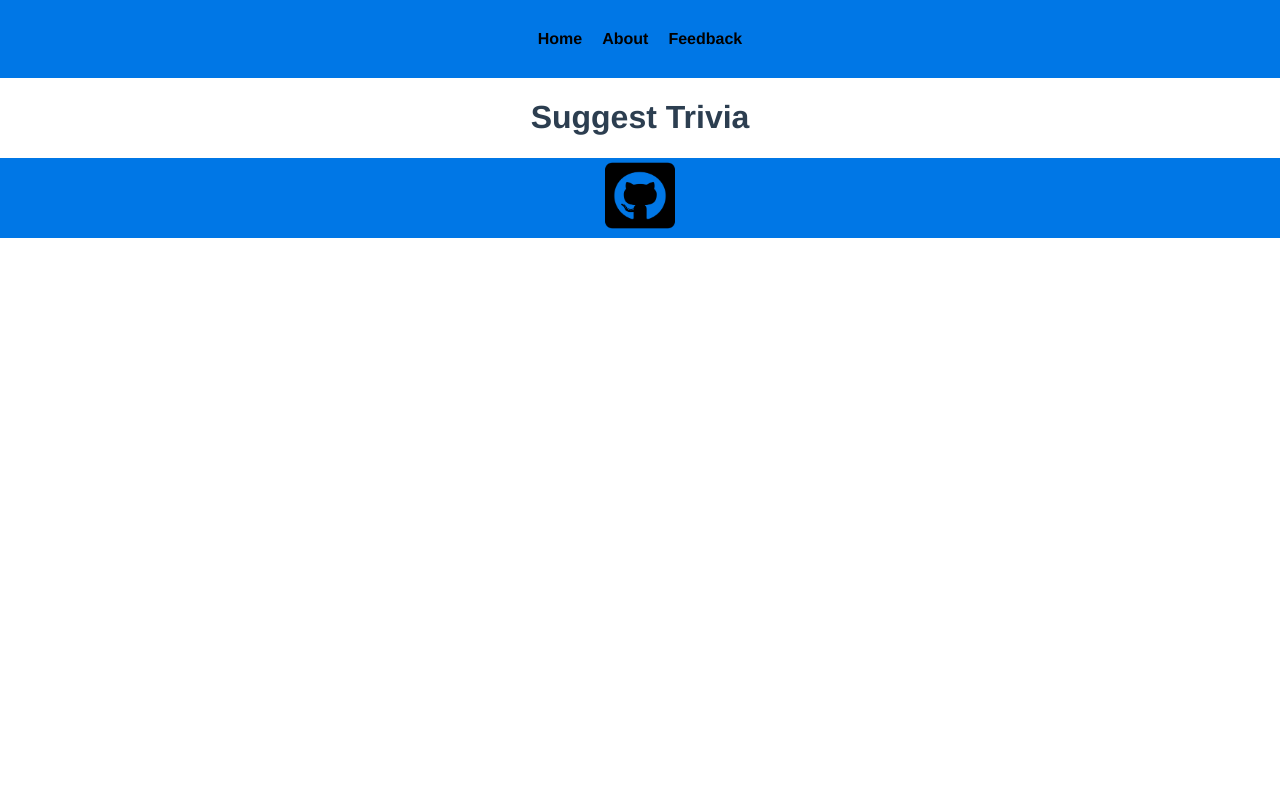
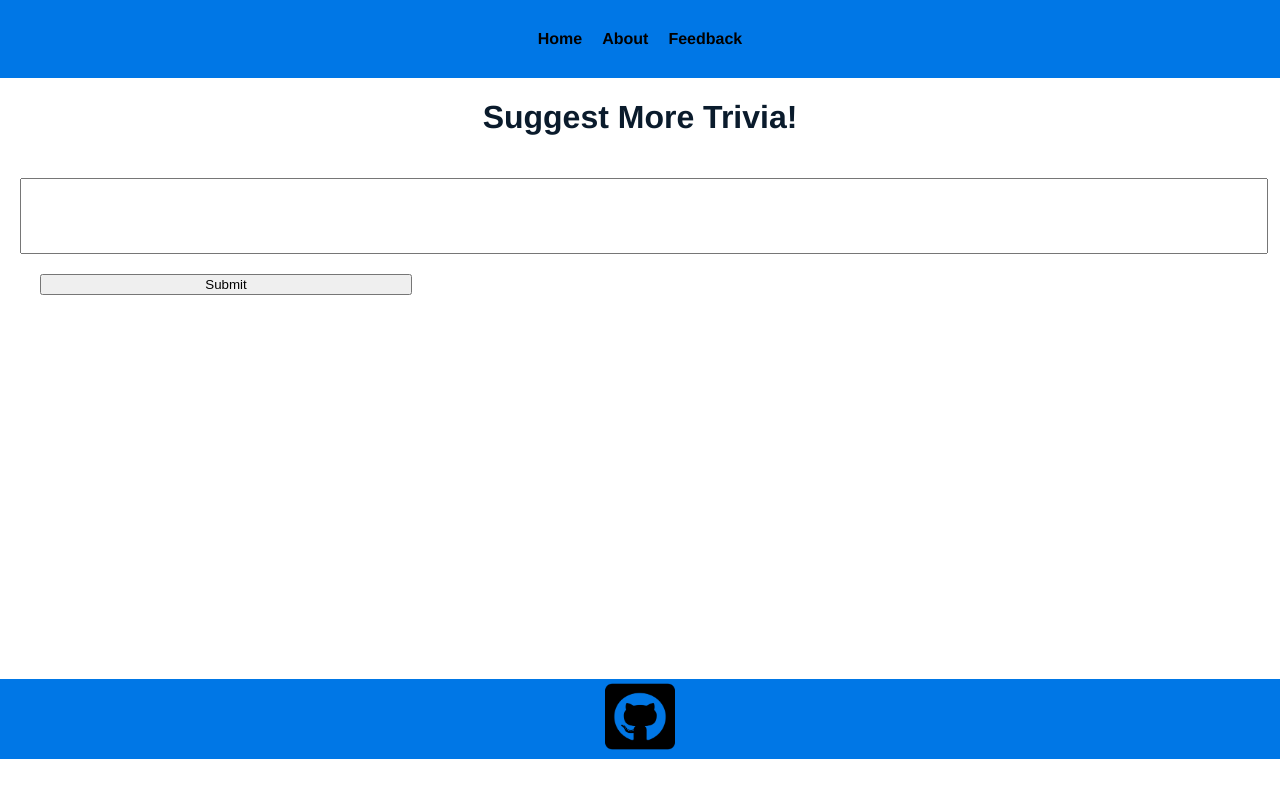
Before and after one commit to Arahndir27/Trivia-Game, a Vue app: page /suggestions in a window 1280 px wide. Built offline with nearby package versions, Linux system fonts and the light colour scheme.

Commit message:
working on the feedback page

```diff
--- a/src/App.vue
+++ b/src/App.vue
@@ -5,7 +5,11 @@
       <router-link to="/about" class="nav-item">About</router-link>
       <router-link to="/suggestions" class="nav-item">Feedback</router-link>
     </nav>
-    <router-view/>
+
+    <div class="page-content">
+      <router-view />
+    </div>
+
     <div class="footer">
       <div class="footerItem">
         <a href="https://github.com/Arahndir27/Trivia-Game.git">
@@ -27,7 +31,8 @@
   -webkit-font-smoothing: antialiased;
   -moz-osx-font-smoothing: grayscale;
   text-align: center;
-  color: #2c3e50;
+  color: #0a1b2c;
+  position: relative;
 }
 
 body {
@@ -35,7 +40,6 @@ body {
   padding: 0;
   height: 100%;
 }
-
 
 .nav {
   background-color: #0077e6;
@@ -56,6 +60,9 @@ body {
   padding: 10px;
 }
 
+.page-content {
+  min-height: 70vh;
+}
 
 .footer {
   /*background-color: rgb(99, 0, 133);*/
@@ -67,6 +74,8 @@ body {
   /*position: absolute;*/
   bottom: 0 !important;
   background-color: #0077e6;
+  position: absolute;
+  margin-bottom: -100px;
 }
 .footerItem {
   color: #ffffff;
--- a/src/views/SuggestionsView.vue
+++ b/src/views/SuggestionsView.vue
@@ -1,9 +1,52 @@
 <template>
-    <h1>Suggest Trivia</h1>
+    <div class="page">
+        <h1>Suggest More Trivia!</h1>
+
+        <form class="input-form" v-on:submit.prevent="addSuggestion">
+            <input class="input-box" v-model="suggestion">
+            <input type="submit" value="Submit" class="submit">
+        </form>
+
+        <!-- <div class="added-suggestions" v-for="suggested in suggestions">
+
+        </div> -->
+
+    </div>
 </template>
 
 <script>
 export default {
-    name: 'Suggestion-view'
+    name: 'Suggestion-view',
+    data() {
+        return {
+            suggestion: '',
+            suggestions: [],
+        };
+    },
+    methods: {
+        addSuggestion() {
+            this.suggestions.push(this.suggestion);
+        }
+    }
 }
 </script>
+
+<style scoped>
+    .input-form {
+        display: flex;
+        flex-direction: column;
+        justify-content: center;
+        align-content: center;
+        padding: 20px;
+    }
+    .input-box{
+        display: flexbox;
+        height: 70px;
+        width: 100%;
+        font-size: 1.5em;
+    }
+    .submit{
+        width: 30%;
+        margin: 20px;
+    }
+</style>
```
Lines whose indentation alone changed are shown as unchanged.
